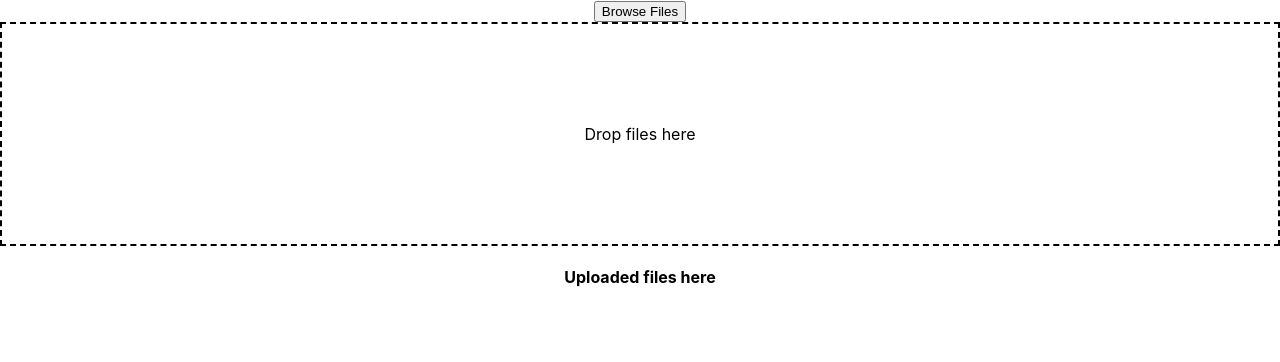
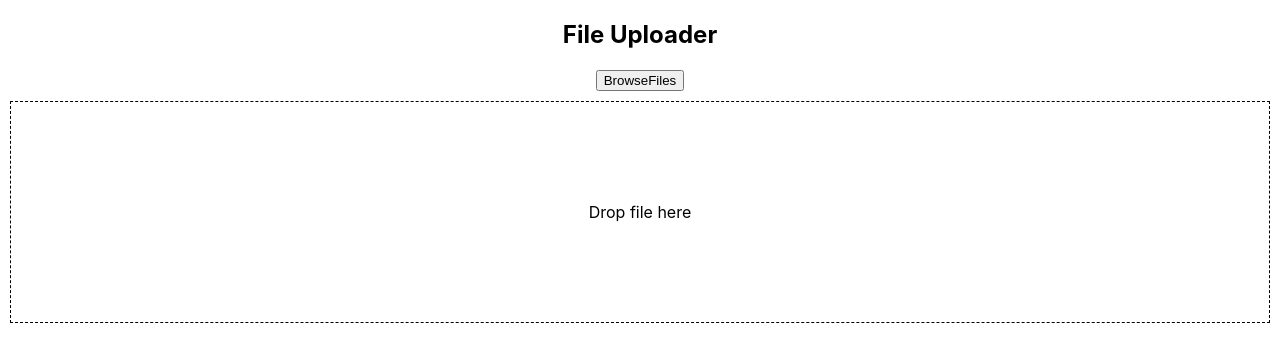
Before and after one commit to bobbyDeepak1415/File_Uploader, a React (Create React App) app: page / in a window 1280 px wide. Shown: the top 362 px of the page. Built offline with nearby package versions, Linux system fonts and the light colour scheme.

Commit message:
finished the project

```diff
--- a/src/FileUploader.js
+++ b/src/FileUploader.js
@@ -4,12 +4,12 @@ function FileUploader(props) {
   const [files, setFiles] = useState([]);
   const fileInputRef = useRef(null);
 
-  const handleFileChange = (e) => {
-    const selectedFiles = Array.from(e.target.value);
+  const handleSelectFile = (e) => {
+    const selectedFiles = Array.from(e.target.files);
     setFiles((prev) => [...prev, ...selectedFiles]);
   };
 
-  const openFileDialog = () => {
+  const handleSelect = () => {
     fileInputRef.current.click();
   };
 
@@ -23,35 +23,30 @@ function FileUploader(props) {
     const droppedFiles = Array.from(e.dataTransfer.files);
     setFiles((prev) => [...prev, ...droppedFiles]);
   };
-
   return (
     <div>
+      <h2>File Uploader</h2>
       <input
-        type="file"
         hidden
         multiple
         ref={fileInputRef}
-        onChange={handleFileChange}
+        onChange={handleSelectFile}
+        type="file"
       />
-      <button onClick={openFileDialog}> Browse Files</button>
+      <button onClick={handleSelect}>BrowseFiles</button>
       <div
+        onDragEnter={preventDefaults}
+        onDragOver={preventDefaults}
         onDrop={handleDrop}
-        onDragOver={preventDefaults}
-        onDragEnter={preventDefaults}
-        style={{
-          border: "2px dashed",
-          padding: "100px",
-          maggin: "10px",
-          textAlign: "center",
-        }}
+        style={{ border: "1px dashed", padding: "100px", margin: "10px" }}
       >
-        Drop files here
+        Drop file here
       </div>
+
       <div>
-        <h4>Uploaded files here</h4>
         <ul>
-          {files.map((item, index) => {
-            return <li key={index}>{item.name}</li>;
+          {files.map((file, index) => {
+            return <li key={index}>{file.name}</li>;
           })}
         </ul>
       </div>
```
